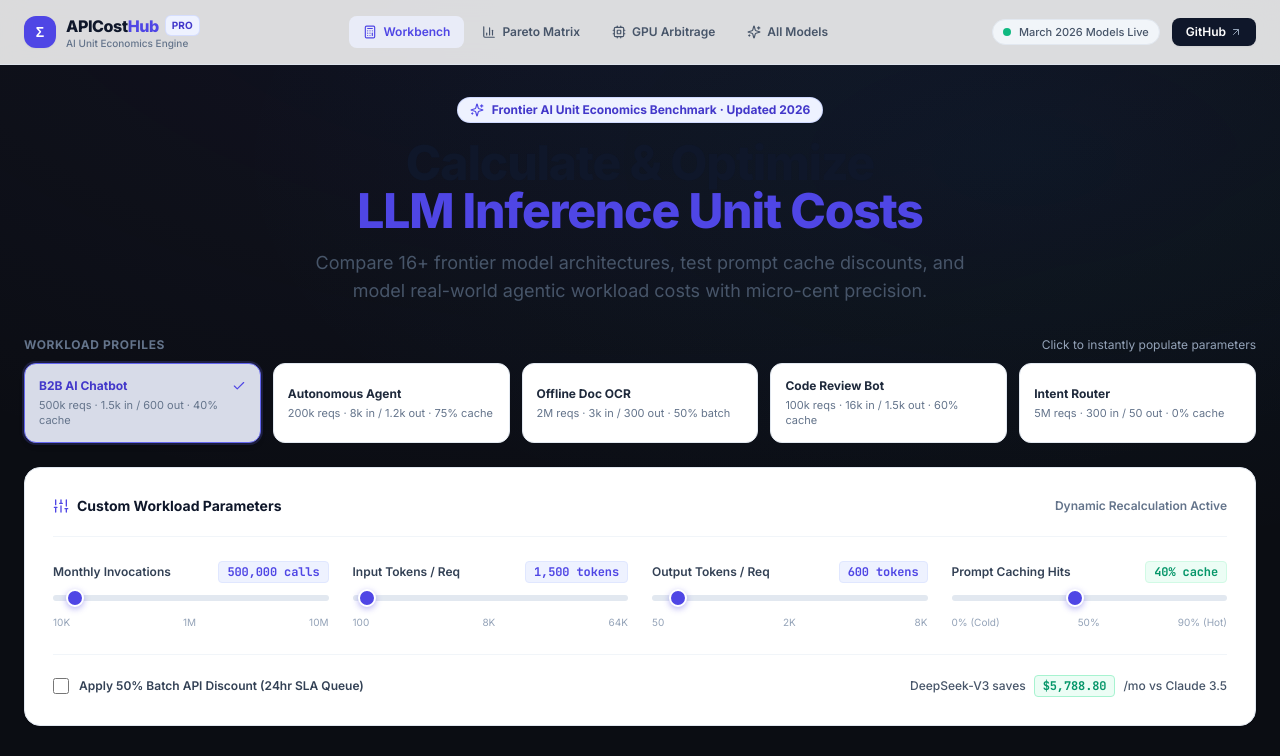
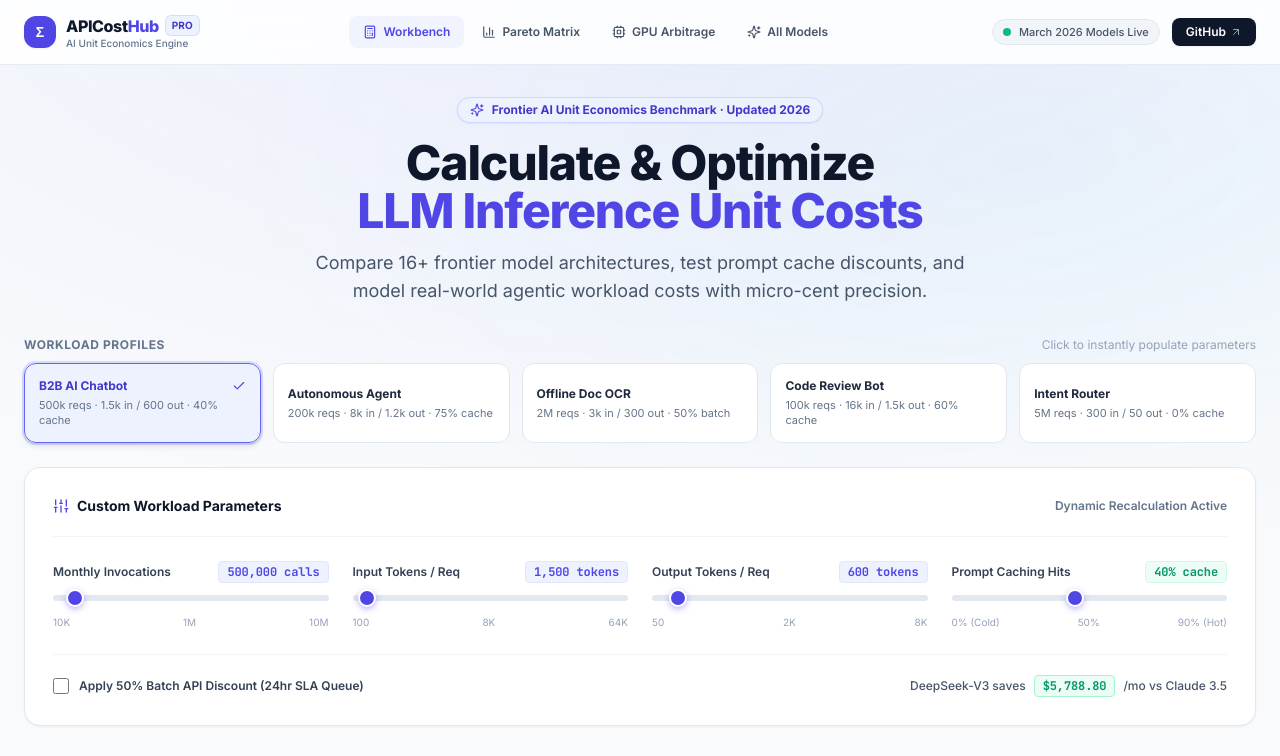
Before and after one commit to tantenton/apicosthub, a Next.js app: page / in a window 1280 px wide. Shown: the top 756 px of the page. Built offline with nearby package versions, Linux system fonts and the light colour scheme.

Commit message:
style: switch full body background to pure clean light slate

```diff
--- a/app/layout.tsx
+++ b/app/layout.tsx
@@ -72,7 +72,7 @@ export default function RootLayout({
           crossOrigin="anonymous"
         />
       </head>
-      <body className="min-h-screen bg-background text-text-primary antialiased flex flex-col justify-between">
+      <body className="min-h-screen bg-slate-50 text-slate-900 antialiased flex flex-col justify-between">
         <Navbar />
         <main className="flex-1">{children}</main>
         <Footer />
--- a/tailwind.config.js
+++ b/tailwind.config.js
@@ -1,6 +1,5 @@
 /** @type {import('tailwindcss').Config} */
 module.exports = {
-  darkMode: ['class'],
   content: [
     './pages/**/*.{js,ts,jsx,tsx,mdx}',
     './components/**/*.{js,ts,jsx,tsx,mdx}',
@@ -9,32 +8,32 @@ module.exports = {
   theme: {
     extend: {
       colors: {
-        background: '#0B0D13',
+        background: '#f8fafc',
         surface: {
-          DEFAULT: '#121620',
-          hover: '#181E2C',
-          active: '#1E2537',
-          subtle: '#0F121A',
+          DEFAULT: '#ffffff',
+          hover: '#f8fafc',
+          active: '#f1f5f9',
+          subtle: '#f1f5f9',
         },
         border: {
-          DEFAULT: '#1E2536',
-          light: '#2B344B',
+          DEFAULT: '#e2e8f0',
+          light: '#cbd5e1',
         },
         brand: {
-          DEFAULT: '#3B82F6',
-          hover: '#2563EB',
-          subtle: 'rgba(59, 130, 246, 0.1)',
+          DEFAULT: '#4f46e5',
+          hover: '#4338ca',
+          subtle: 'rgba(79, 70, 229, 0.08)',
         },
         accent: {
-          emerald: '#10B981',
-          emeraldSubtle: 'rgba(16, 185, 129, 0.1)',
-          amber: '#F59E0B',
-          amberSubtle: 'rgba(245, 158, 11, 0.1)',
+          emerald: '#059669',
+          emeraldSubtle: 'rgba(5, 150, 105, 0.08)',
+          amber: '#d97706',
+          amberSubtle: 'rgba(217, 119, 6, 0.08)',
         },
         text: {
-          primary: '#F1F5F9',
-          secondary: '#94A3B8',
-          muted: '#64748B',
+          primary: '#0f172a',
+          secondary: '#475569',
+          muted: '#94a3b8',
         }
       },
       fontFamily: {
```
